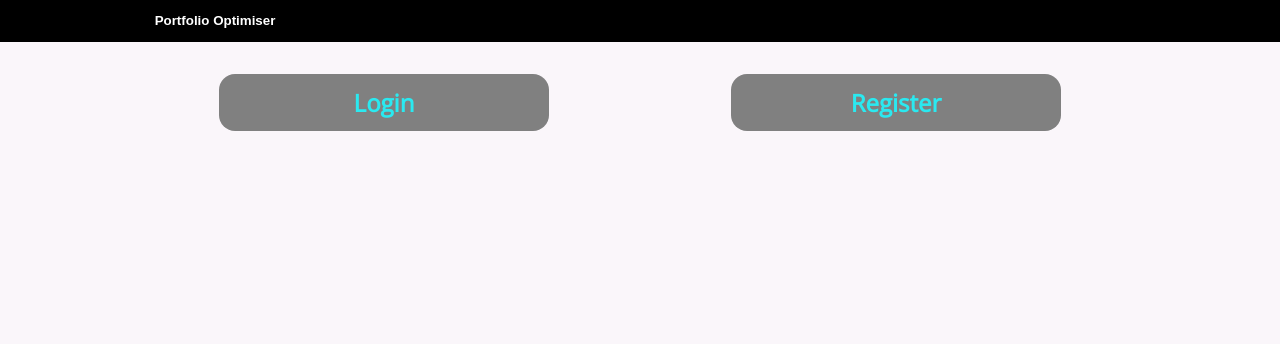
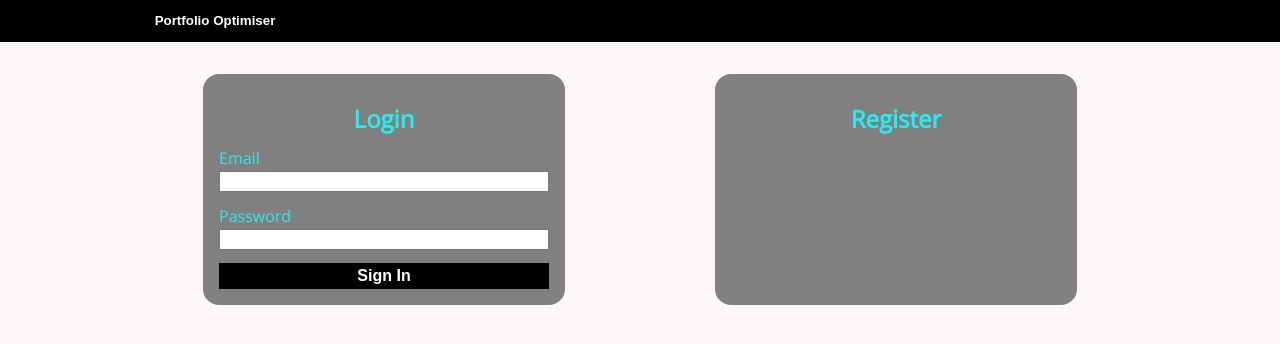
Before and after one commit to alantollett/Portfolio-Front-End, a React (Create React App) app: page / in a window 1280 px wide. Shown: the top 344 px of the page. Built offline with nearby package versions, Linux system fonts and the light colour scheme.

Commit message:
Added a login form

```diff
--- a/package.json
+++ b/package.json
@@ -7,6 +7,7 @@
     "@testing-library/react": "^11.2.3",
     "@testing-library/user-event": "^12.6.2",
     "axios": "^0.21.1",
+    "jwt-decode": "^3.1.2",
     "node-sass": "^4.14.1",
     "plotly.js": "^1.58.4",
     "react": "^17.0.1",
--- a/src/App.js
+++ b/src/App.js
@@ -1,8 +1,9 @@
 import React from 'react';
 import axios from 'axios';
 import Navigation from './components/Navigation';
-import Account from './components/pages/Account';
+import AccountPage from './components/pages/Account/AccountPage';
 import Graph from './components/Graph';
+import jwt_decode from 'jwt-decode';
 
 export default class App extends React.Component {
     constructor(props) {
@@ -12,8 +13,15 @@ export default class App extends React.Component {
             portfolios: null,
             expectedReturns: null,
             standardDeviations: null,
-            user: null,
+
             pageVisible: "Account",
+            errorMessage: null,
+            successMessage: null,
+
+            // (token = json web token (JWT) received from server upon login, and
+            //  user = the user object (fName, lName, email etc) stored in the payload of the JWT)
+            token: null,
+            user: null
         };
     }
 
@@ -39,13 +47,48 @@ export default class App extends React.Component {
         });
     }
 
+    // updates the state to hold a JWT and the object decoded by it (user)
+    // once updated, we can load the data (as we need a valid JWT to access it)
+    setToken = (token) => {
+        this.setState({token: token, user: jwt_decode(token), loginPage: false, accountPage: true});
+    }
+
+    displayError = (message) => {
+        this.setState({errorMessage: message});
+
+        setTimeout(() => {
+            this.setState({errorMessage: null});
+        }, 5000);
+    }
+
+    displaySuccess = (message) => {
+        this.setState({successMessage: message});
+
+        setTimeout(() => {
+            this.setState({successMessage: null});
+        }, 5000);
+    }
+
     render = () => {
-        const {error, portfolios, expectedReturns, standardDeviations, user} = this.state;
+        const {error, portfolios, expectedReturns, standardDeviations, user, errorMessage, successMessage} = this.state;
 
         return (
             <>
             <Navigation user={user}/>
-            <Account user={user}/>
+
+            {errorMessage ? (
+                    <div className="error">
+                        <div className="wrapper"><p>{errorMessage}</p></div>
+                    </div>
+                ) : null}
+
+            {successMessage ? (
+                <div className="success">
+                    <div className="wrapper"><p>{successMessage}</p></div>
+                </div>
+            ) : null}
+
+            <AccountPage setToken={this.setToken} displayError={this.displayError} displaySuccess={this.displaySuccess} />
             {/* <Graph error={error} portfolios={portfolios} expectedReturns={expectedReturns} standardDeviations={standardDeviations}/> */}
             </>
         )
--- a/src/components/pages/Account.js
+++ /dev/null
@@ -1,35 +0,0 @@
-import React from 'react';
-
-export default class Account extends React.Component {
-    constructor(props) {
-        super(props);
-        this.state = { };
-    }
-
-    render = () => {
-        const {user} = this.props;
-
-        if(user){
-            return (
-                <div className="wrapper">
-                    <h1>Loading Dashboard...</h1>
-                </div>
-            );
-        }else{
-            return (
-                <div className="account wrapper">
-                    <div className="grid">
-                        <div className="grid-item">
-                            <h1>Login</h1>
-                        </div>
-                        <div className="grid-item">
-                            <h1>Register</h1>
-                        </div>
-                    </div>
-                </div>
-            );
-        }
-
-
-    }
-}
--- /dev/null
+++ b/src/components/pages/Account/AccountPage.js
@@ -0,0 +1,23 @@
+import React from 'react';
+import LoginForm from './LoginForm';
+import RegisterForm from './RegisterForm';
+
+export default class AccountPage extends React.Component {
+    constructor(props) {
+        super(props);
+        this.state = { };
+    }
+
+    render = () => {
+        const {setToken, displayError, displaySuccess} = this.props;
+
+        return (
+            <div className="account wrapper">
+                <div className="grid">
+                    <LoginForm setToken={setToken} displayError={displayError} displaySuccess={displaySuccess}/>
+                    <RegisterForm/>
+                </div>
+            </div>
+        );
+    }
+}
--- /dev/null
+++ b/src/components/pages/Account/LoginForm.js
@@ -0,0 +1,63 @@
+import React from 'react';
+import axios from 'axios';
+
+export default class LoginForm extends React.Component {
+    constructor(props) {
+        super(props);
+        this.state = {
+            email: null,
+            password: null
+        };
+    }
+
+    handleChange = (e) => {
+        this.setState({[e.target.name]: e.target.value});
+    }
+
+
+    loginUser = (e) => {
+        e.preventDefault();
+        const {displayError, displaySuccess, setToken} = this.props;
+
+        // create a user object from the form
+        const user = {
+            email: this.state.loginEmail,
+            password: this.state.loginPassword
+        };
+
+        // post the form data to /login.
+        // the result is a json web token which represents the full user object.
+        axios.post(`localhost:5000/login`, {user}, {crossDomain: true})
+        .then((res) => {
+            setToken(res.data.accessToken);
+            displaySuccess('Logged in successfully!');
+        }).catch(err => {
+            const status = err.response.status;
+            if(status === 404 || status === 401){
+                displayError('The account information you provided is incorrect.');
+            }else if(status === 412){
+                displayError('You must verify your email before logging in.');
+            }else if(status === 500){
+                displayError('Internal Server Error, please contact alantollett@outlook.com.');
+            }
+        });
+    }
+
+    render = () => {
+        return (
+            <div className="grid-item">
+                <h1>Login</h1>
+
+                <form onSubmit={this.loginUser}>
+                    <label>Email</label>
+                    <input type="email" name="email" onChange={this.handleChange}/>
+
+                    <label>Password</label>
+                    <input type="password" name="password" onChange={this.handleChange}/>
+
+                    <input type="submit" value="Sign In" onChange={this.handleChange}/>
+                </form>
+            </div>
+        )
+    }
+}
--- /dev/null
+++ b/src/components/pages/Account/RegisterForm.js
@@ -0,0 +1,16 @@
+import React from 'react';
+
+export default class LoginForm extends React.Component {
+    constructor(props) {
+        super(props);
+        this.state = { };
+    }
+
+    render = () => {
+        return (
+            <div className="grid-item">
+                <h1>Register</h1>
+            </div>
+        )
+    }
+}
--- a/src/styles.scss
+++ b/src/styles.scss
@@ -40,6 +40,22 @@ body{
     }
 }
 
+.error, .success {
+    padding: 0.5em;
+    background-color: rgb(226, 64, 64);
+
+    p {
+        margin: 0;
+        font-size: 0.9em;
+        font-weight: 600;
+        text-align: center;
+    }
+}
+
+.success {
+    background-color: rgb(44, 187, 44);
+}
+
 nav {
     overflow: hidden;
     background-color: black;
@@ -71,12 +87,35 @@ nav {
             background-color: grey;
             border-radius: 1em;
             text-align: center;
+            padding: 1em;
 
             h1{
                 font-size: 1.5em;
                 margin: 0.5em 0em;
             }
 
+            form {
+                label {
+                    display: block;
+                    text-align: left;
+                }
+
+                input {
+                    box-sizing: border-box;
+                    width: 100%;
+                    margin-bottom: 1em;
+                }
+
+                input[type=submit]{
+                    font-size: 1em;
+                    margin-bottom: 0;
+                    border: none;
+                    padding: 0.25em 1.0em;
+                    font-weight: 550;
+                    background-color: black;
+                    color: white;
+                }
+            }
 
         }
     }
```
Also changed, not shown: 2 other files (tests, documents, lock files or other folders).
